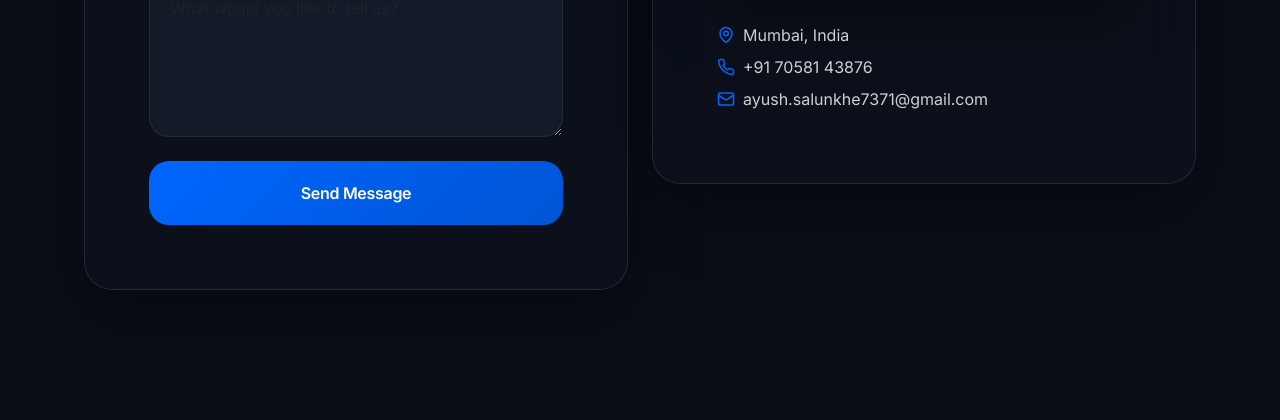
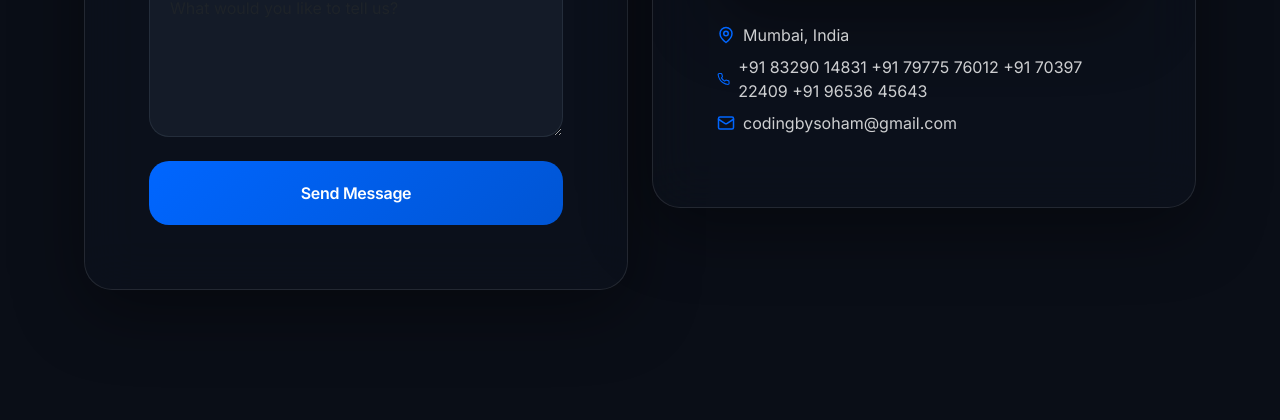
Before and after one commit to SohamMedley/SohamSEMiniProject, a Flask app: page /contact_us in a window 1280 px wide. Shown: the part 933-1353 px from the top of the page. Run offline with Flask 3, Linux system fonts and the light colour scheme; some libraries are stand-ins or nearby versions; some web fonts are replaced.

Commit message:
Update contact_us.html

```diff
--- a/templates/contact_us.html
+++ b/templates/contact_us.html
@@ -677,11 +677,14 @@
                         </div>
                         <div class="location-info">
                             <svg xmlns="http://www.w3.org/2000/svg" width="18" height="18" viewBox="0 0 24 24" fill="none" stroke="currentColor" stroke-width="2" stroke-linecap="round" stroke-linejoin="round"><path d="M22 16.92v3a2 2 0 0 1-2.18 2 19.79 19.79 0 0 1-8.63-3.07 19.5 19.5 0 0 1-6-6 19.79 19.79 0 0 1-3.07-8.67A2 2 0 0 1 4.11 2h3a2 2 0 0 1 2 1.72 12.84 12.84 0 0 0 .7 2.81 2 2 0 0 1-.45 2.11L8.09 9.91a16 16 0 0 0 6 6l1.27-1.27a2 2 0 0 1 2.11-.45 12.84 12.84 0 0 0 2.81.7A2 2 0 0 1 22 16.92z"></path></svg>
-                            +91 70581 43876
+                            +91 83290 14831
+                            +91 79775 76012
+                            +91 70397 22409
+                            +91 96536 45643
                         </div>
                         <div class="location-info">
                             <svg xmlns="http://www.w3.org/2000/svg" width="18" height="18" viewBox="0 0 24 24" fill="none" stroke="currentColor" stroke-width="2" stroke-linecap="round" stroke-linejoin="round"><rect width="20" height="16" x="2" y="4" rx="2"></rect><path d="m22 7-8.97 5.7a1.94 1.94 0 0 1-2.06 0L2 7"></path></svg>
-                            ayush.salunkhe7371@gmail.com
+                            codingbysoham@gmail.com
                         </div>
                     </div>
                 </div>
```
